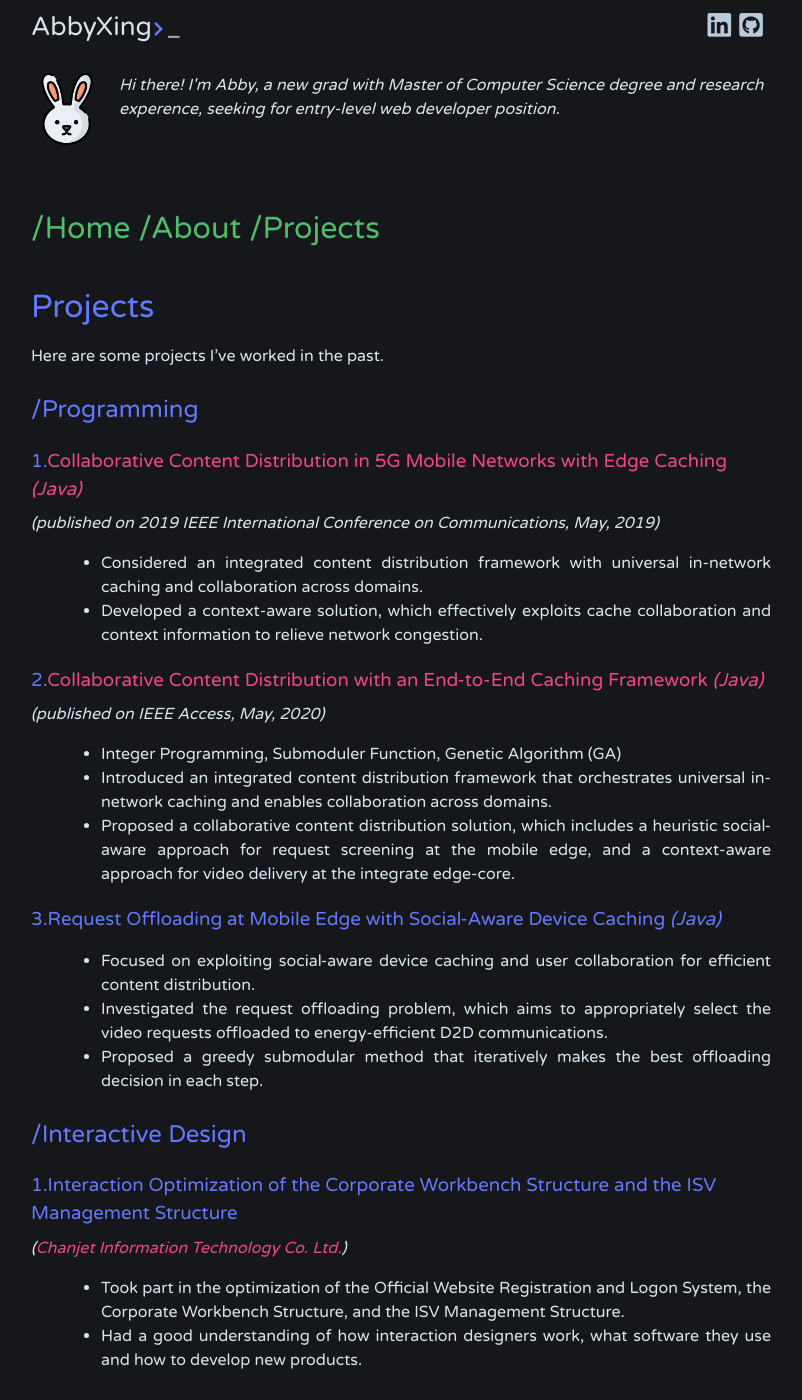
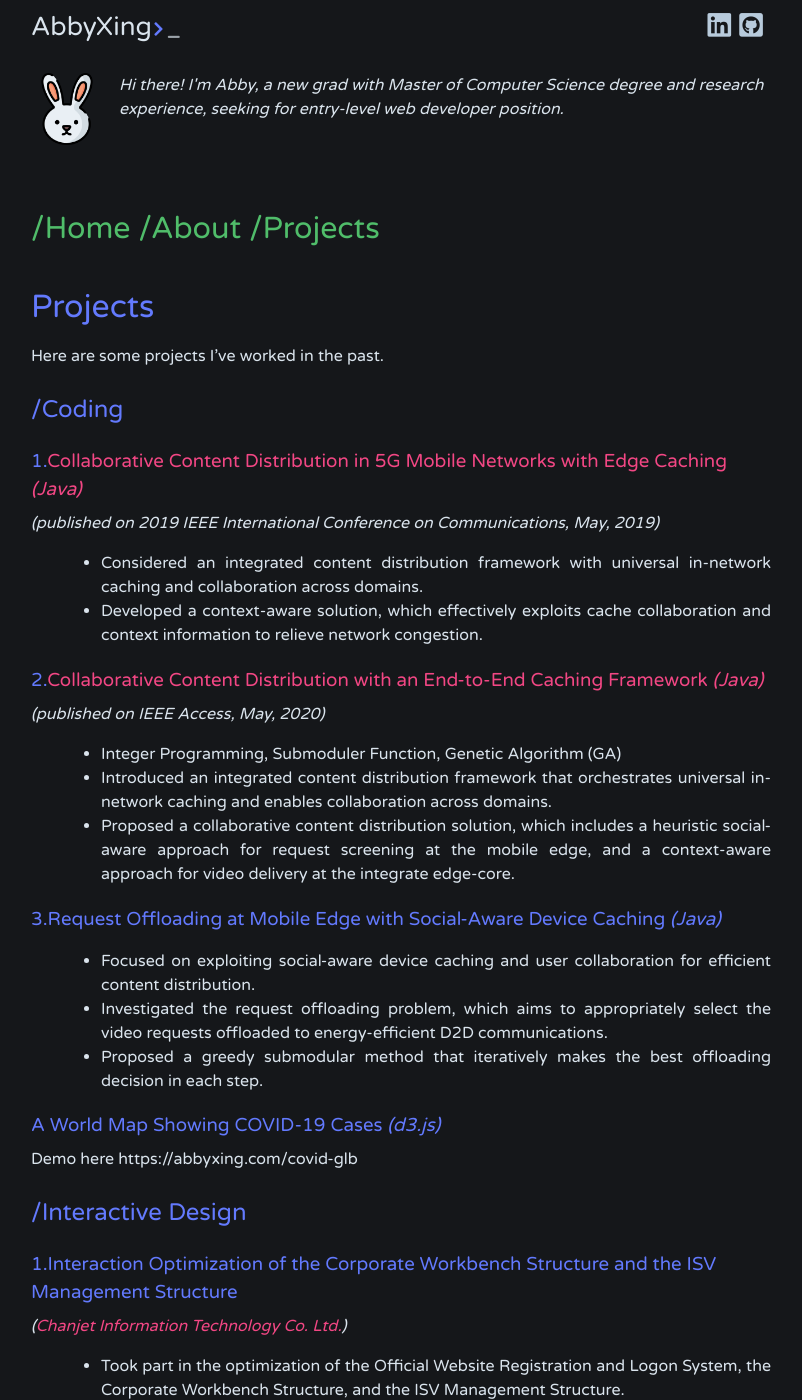
Before and after one commit to AbbyXing/AbbyXing.github.io, a Jekyll site: the page built from projects.md, in a window 1280 px wide and 1400 px high. Shown: the whole window, without its empty margins (239-1041 px from the left). Built offline with Jekyll 4.4.1, drawn with Linux system fonts in a browser that asks for light colours; comment, search, counter and statistics services are not loaded.

Commit message:
update profile

```diff
--- a/_config.yml
+++ b/_config.yml
@@ -5,7 +5,7 @@ author: Github User
 email: haoruxing@gmail.com
 description: > # this means to ignore newlines until "show_exerpts:"
   Hi there! I'm Abby, a new grad with Master of Computer
-  Science degree and research experence, seeking for entry-level
+  Science degree and research experience, seeking for entry-level
   web developer position.
 show_excerpts: false # set to true to show excerpts on the homepage
 
--- a/projects.md
+++ b/projects.md
@@ -7,7 +7,7 @@ title:  "Projects"
 
 Here are some projects I've worked in the past.
 
-## /Programming
+## /Coding
 
 ### 1.[Collaborative Content Distribution in 5G Mobile Networks with Edge Caching *(Java)*](https://ieeexplore.ieee.org/document/8761491)
 *(published on 2019 IEEE International Conference on Communications, May, 2019)*
@@ -24,6 +24,9 @@ Here are some projects I've worked in the past.
 - Focused on exploiting social-aware device caching and user collaboration for efficient content distribution.
 - Investigated the request offloading problem, which aims to appropriately select the video requests offloaded to energy-efficient D2D communications.
 - Proposed a greedy submodular method that iteratively makes the best offloading decision in each step.
+
+### A World Map Showing COVID-19 Cases *(d3.js)*
+Demo here https://abbyxing.com/covid-glb
 
 
 ## /Interactive Design
```
Also changed, not shown: about.md (+1 -1 lines).
